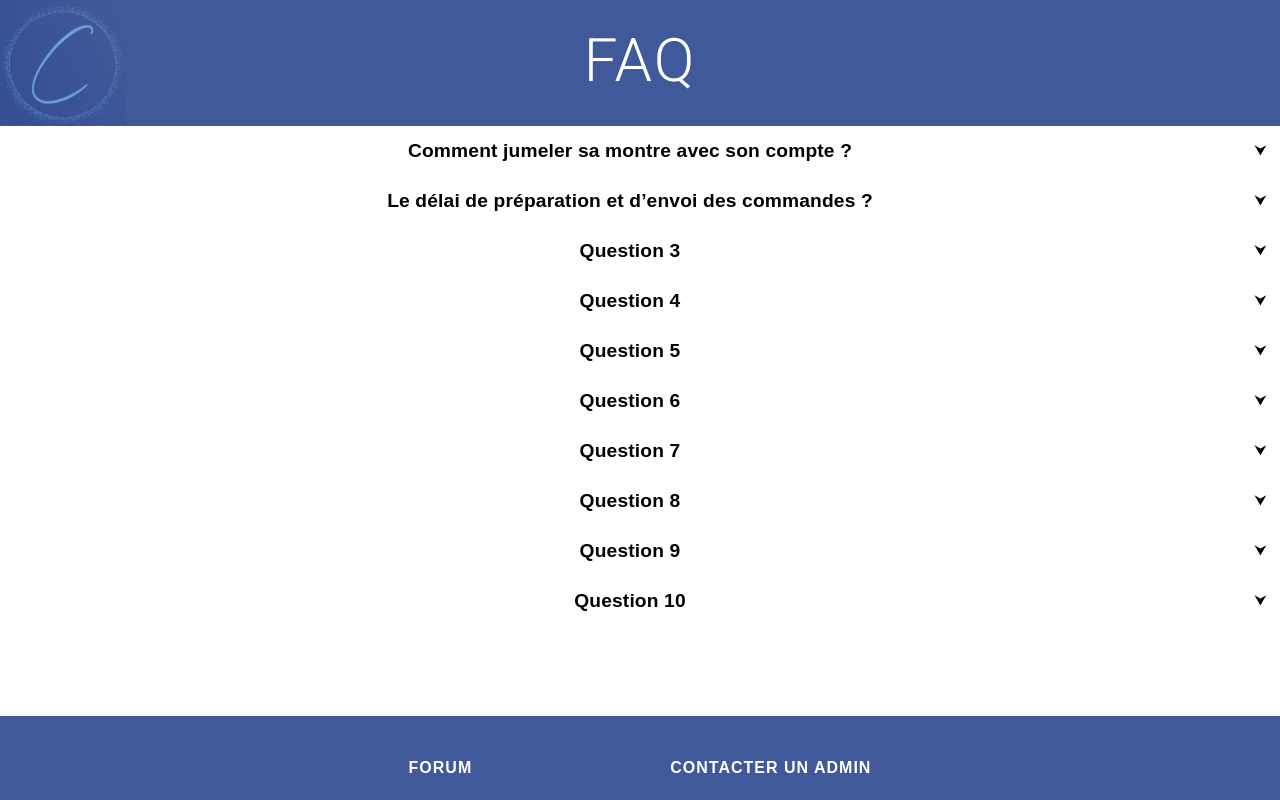
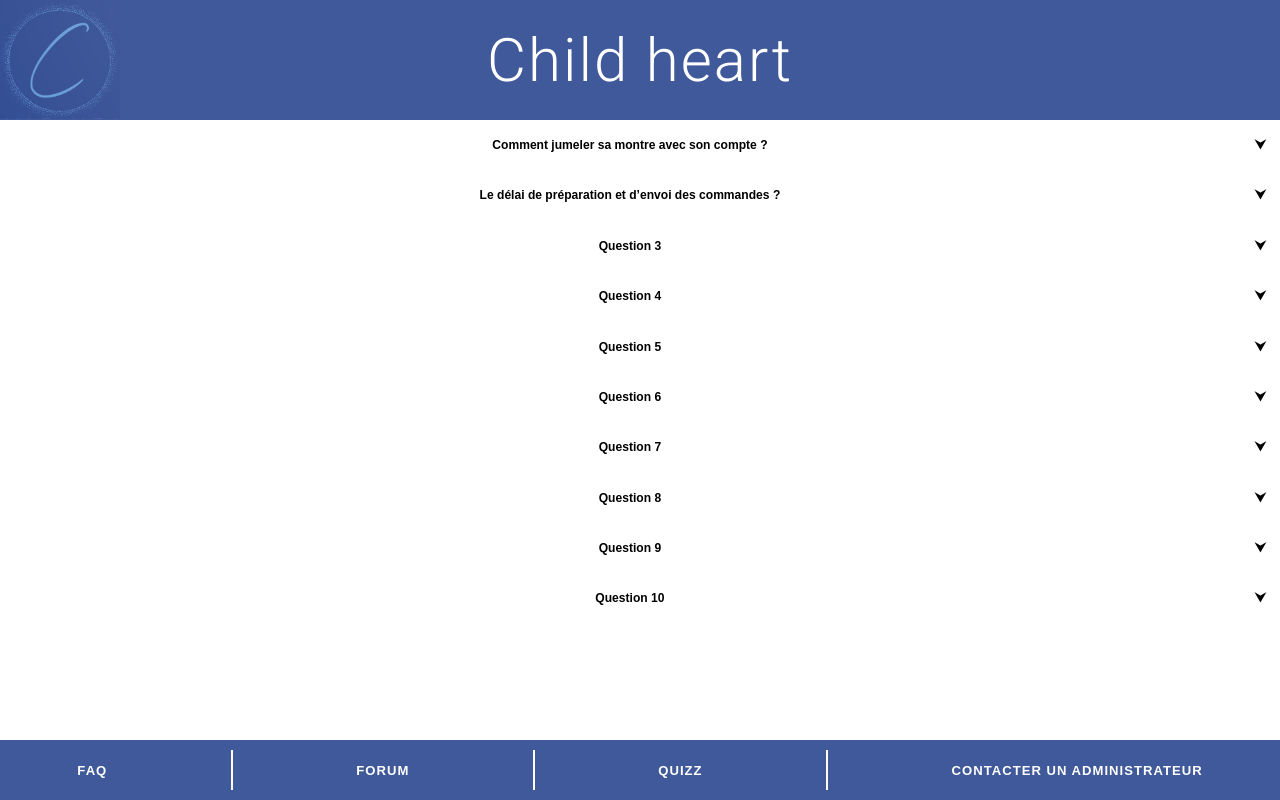
Before and after one commit to CHILDREN-HEART/Projet-C-Heart, a PHP site: page /faq in a window 1280 px wide. Run offline with PHP 8.4, Linux system fonts and the light colour scheme.

Commit message:
je suis fatigué

```diff
--- a/capteurParent/index.php
+++ b/capteurParent/index.php
@@ -21,19 +21,19 @@
 
     <main>
       <h2>Informations de l'enfant</h2>
+      <div style="height: 2px; background: black; width: 95%; margin-left: auto; margin-right: auto;"></div>
       <div class="conteneur">
         <div class="conteneurchild">
           <span class="titre3">Fréquence Cardiaque</span>
           <span class="groschiffre">10</span>
+          <span class="moyenchiffre">bpm/min</span>
         </div>
 
         <div class="divider"></div>
         <div class="conteneurchild">
           <span class="titre3">Température</span>
           <span class="groschiffre">10</span>
-        </div>
-        <div>
-          <span class="titre3">°C</span>
+          <span class="moyenchiffre">°C</span>
         </div>
       </div>
     </main>
--- a/faq/index.php
+++ b/faq/index.php
@@ -9,27 +9,14 @@
     <meta http-equiv="X-UA-Compatible" content="ie=edge" />
     <title>FAQ</title>
     <link rel="shortcut icon" href="./assets/Logo.png" />
+    <link rel="stylesheet" href="../header_footer/header1.css">
+    <link rel="stylesheet" href="../header_footer/footer1.css">
     <link rel="stylesheet" href="style.css" />
   </head>
 
   <body>
     <header>
-      <span id="titre1">FAQ</span>
-      <span id="img2"
-        ><img src="../assets/Logo.png" height="126" width="126" alt="Logo"
-      /></span>
-      <link
-        rel="stylesheet"
-        href="https://fonts.googleapis.com/css?family=Roboto:300,300italic,700,700italic"
-      />
-      <link
-        rel="stylesheet"
-        href="https://cdnjs.cloudflare.com/ajax/libs/normalize/8.0.1/normalize.css"
-      />
-      <link
-        rel="stylesheet"
-        href="https://cdnjs.cloudflare.com/ajax/libs/milligram/1.4.1/milligram.css"
-      />
+      <?php include('../header_footer/header1.php');?>
     </header>
 
     <div class="menu">
@@ -151,13 +138,7 @@
     </div>
 </div>
 <footer>
-  <div class="btn-group">
-    <a href="../forum/index.php">
-    <button class="button2">Forum</button></a>
-    <a href="./index.php">
-    <button class="button4">Contacter un admin</button></a>
-  </div>
-</div>
+  <?php include('../header_footer/footer1.php');?>
 </footer>
 </body>
 </html>
--- a/faq/style.css
+++ b/faq/style.css
@@ -19,12 +19,6 @@ body {
     --white: #c2fffa;
     --black: #000000;
     --grey: #888888;
-}
-
-header {
-  height: 126px;
-  margin: 0;
-  background: #40599a;
 }
 
 #titre1 {
@@ -93,73 +87,3 @@ header {
     border-bottom-right-radius: 10px;
     border-bottom-left-radius: 10px;
 }
-
-.btn-group {
-  height: 84px;
-  width: 100%;
-  background: #40599a;
-  position: absolute;
-  bottom: 0px;
-  text-align: center;
-  font-size: 50px;
-}
-
-.button1 {
-  background-color: #40599a;
-  border: none;
-  color: white;
-  padding: 15px 32px;
-  text-align: center;
-  text-decoration: none;
-  display: inline-block;
-  font-size: 16px;
-  margin: 15px 60px;
-  cursor: pointer;
-}
-
-.button2 {
-  background-color: #40599a;
-  border: none;
-  color: white;
-  padding: 15px 32px;
-  text-align: center;
-  text-decoration: none;
-  display: inline-block;
-  font-size: 16px;
-  margin: 15px 60px;
-  cursor: pointer;
-}
-
-.button3 {
-  background-color: #40599a;
-  border: none;
-  color: white;
-  padding: 15px 32px;
-  text-align: center;
-  text-decoration: none;
-  display: inline-block;
-  font-size: 16px;
-  margin: 15px 60px;
-  cursor: pointer;
-}
-
-.button4 {
-  background-color: #40599a;
-  border: none;
-  color: white;
-  padding: 15px 32px;
-  text-align: center;
-  text-decoration: none;
-  display: inline-block;
-  font-size: 16px;
-  margin: 15px 60px;
-  cursor: pointer;
-}
-
-footer {
-  height: 84px;
-  width: 100%;
-  background: #40599a;
-  position: absolute;
-  bottom: 0px;
-}
--- a/header_footer/footer.php
+++ b/header_footer/footer.php
@@ -1,13 +1,13 @@
 <link rel="stylesheet" href="footer.css">
 <link rel="stylesheet" href="https://fonts.googleapis.com/css?family=Roboto:300,300italic,700,700italic">
 <div class="flexboxFooter">
-    <div class="btn1">
+    <div class="btn">
         <a href="../faq"><input type="button" value="FAQ"/></a>
     </div>
-    <div class="btn2">
+    <div class="btn">
         <a href="../forum"><input type="button" value="Forum"/></a>
     </div>
-    <div class="btn3">
+    <div class="btn">
         <a href="../Quizz"><input type="button" value="Quizz"/></a>
     </div>
 </div>
--- a/header_footer/footer1.css
+++ b/header_footer/footer1.css
@@ -14,18 +14,15 @@
     background: #40599a;
     height: 60px;
 }
+/*
+.btn {
+    border-right: 1px solid #fff;
+} */
 
-.btn1 {
-    border-right: 1px solid #fff;
-}
+/* .btn + .btn {
+    border-left: white 2px solid;
+} */
 
-.btn2 {
-    border-right: 1px solid #fff;
-}
-
-.btn3 {
-    border-right: 1px solid #fff;
-}
 
 html {
     font-size: 63%;
--- a/header_footer/footer1.php
+++ b/header_footer/footer1.php
@@ -2,16 +2,21 @@
 <link rel="stylesheet" href="https://fonts.googleapis.com/css?family=Roboto:300,300italic,700,700italic">
 <div class="flexboxFooter">
     <div class="flexboxFooter1">
-    <div class="btn1">
+    <div class="btn">
         <a href="../faq"><input type="button" value="FAQ"/></a>
     </div>
-    <div class="btn2">
+    <div style="background: white; height: 40px; width: 2px;"></div>
+    <div class="btn">
         <a href="../forum"><input type="button" value="Forum"/></a>
     </div>
-    <div class="btn3">
+    <div style="background: white; height: 40px; width: 2px;"></div>
+
+    <div class="btn">
         <a href="../Quizz"><input type="button" value="Quizz"/></a>
     </div>
-    <div class="btn4">
+    <div style="background: white; height: 40px; width: 2px;"></div>
+
+    <div class="btn">
         <a href="../contacter"><input type="button" value="Contacter un administrateur"/></a>
     </div>
 </div>
--- a/recherche/search.css
+++ b/recherche/search.css
@@ -29,7 +29,6 @@ header {
     top: 30px;
 }
 #center {
-    background-color: rgb(223, 223, 223);
     height: 600px;
     margin: 20px 0px 20px 25px;
     width: 97.5%;
```
Also changed, not shown: capteurParent/capteurpa.css (+4 -23 lines). Lines whose indentation alone changed are shown as unchanged.
